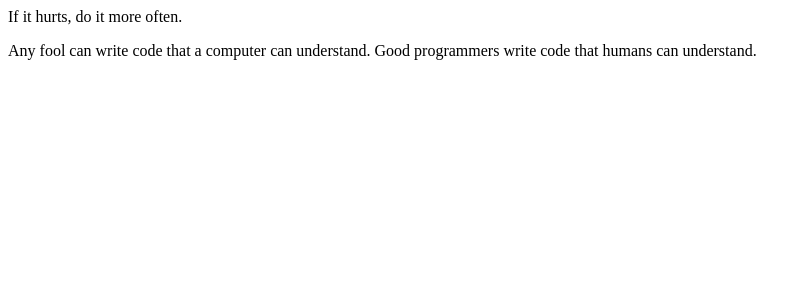
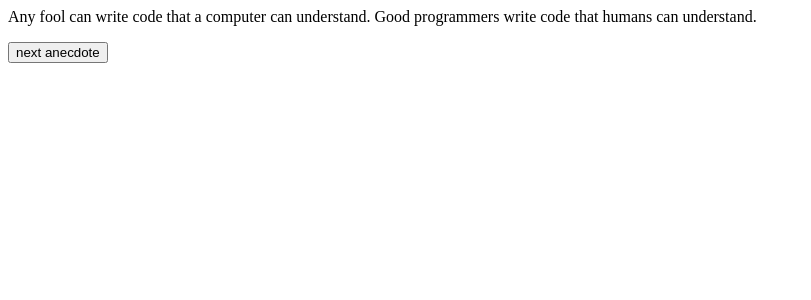
Before and after one commit to shamaanikala/FullStack-HY-k2023, a React (Create React App) app in the folder osa1/anekdootit/: page / in a window 1280 px wide. Shown: the top 300 px of the page, without its empty margins (0-811 px from the left). Built offline with nearby package versions, Linux system fonts and the light colour scheme.

Commit message:
Teht.1.12*: Lisätään nappulan aihio sivulle

```diff
--- a/osa1/anekdootit/src/App.js
+++ b/osa1/anekdootit/src/App.js
@@ -3,6 +3,10 @@ import { useState } from 'react'
 
 // random JavaScript https://www.w3schools.com/js/js_random.asp
 const getRandomInt = (n) => Math.floor(Math.random() * n);
+
+const Button = (props) => (
+  <button onClick={props.handleClick}>{props.text}</button>
+)
 
 const App = () => {
   const anecdotes = [
@@ -20,9 +24,9 @@ const App = () => {
 
   return (
     <div>
-      {anecdotes[selected]}
+      {anecdotes[getRandomInt(anecdotes.length)]}
       <p>
-        {anecdotes[getRandomInt(anecdotes.length)]}
+        <Button text="next anecdote" />
       </p>
     </div>
   )
```
